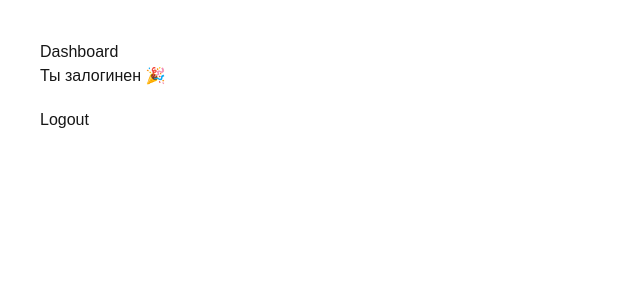
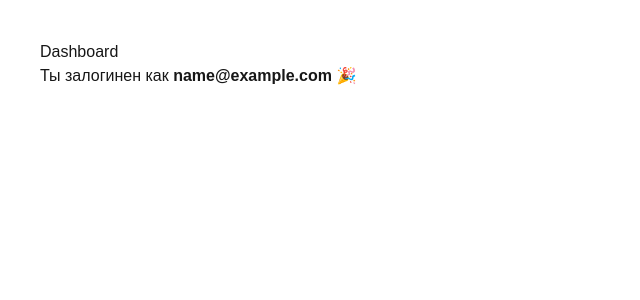
Before and after one commit to alexinvestingukraine-cell/mycapital-frontend, a Next.js app: page /dashboard in a window 1280 px wide. Shown: the top 300 px of the page, without its empty margins (0-640 px from the left). Built offline with nearby package versions, Linux system fonts and the light colour scheme; sample sign-in values are in the browser's storage.

Commit message:
feat: protect dashboard with client-side auth check

```diff
--- a/src/app/dashboard/page.tsx
+++ b/src/app/dashboard/page.tsx
@@ -1,36 +1,37 @@
 "use client";
 
-import { useEffect } from "react";
+import { useEffect, useState } from "react";
 import { useRouter } from "next/navigation";
 
 export default function DashboardPage() {
   const router = useRouter();
+  const [email, setEmail] = useState<string | null>(null);
 
   useEffect(() => {
     const token = localStorage.getItem("token");
+    const userRaw = localStorage.getItem("user");
 
-    if (!token) {
+    if (!token || !userRaw) {
+      router.replace("/login");
+      return;
+    }
+
+    try {
+      const user = JSON.parse(userRaw);
+      setEmail(user.email);
+    } catch {
       router.replace("/login");
     }
   }, [router]);
 
-  function handleLogout() {
-    localStorage.removeItem("token");
-    localStorage.removeItem("user");
-    router.replace("/login");
+  if (!email) {
+    return <p>Loading...</p>;
   }
 
   return (
     <div style={{ padding: 40 }}>
       <h1>Dashboard</h1>
-      <p>Ты залогинен 🎉</p>
-
-      <button
-        onClick={handleLogout}
-        style={{ marginTop: 20 }}
-      >
-        Logout
-      </button>
+      <p>Ты залогинен как <b>{email}</b> 🎉</p>
     </div>
   );
 }
```
